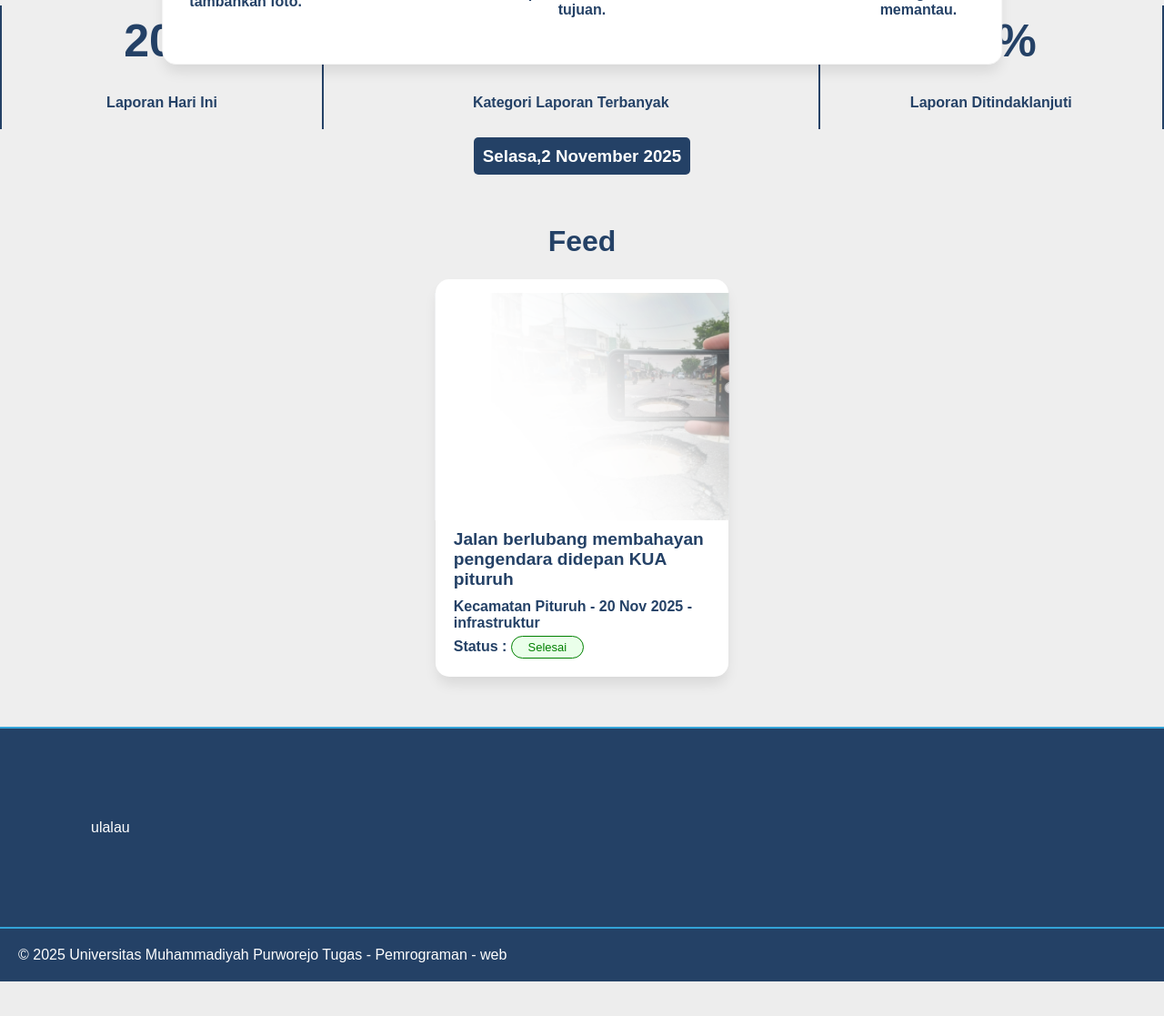
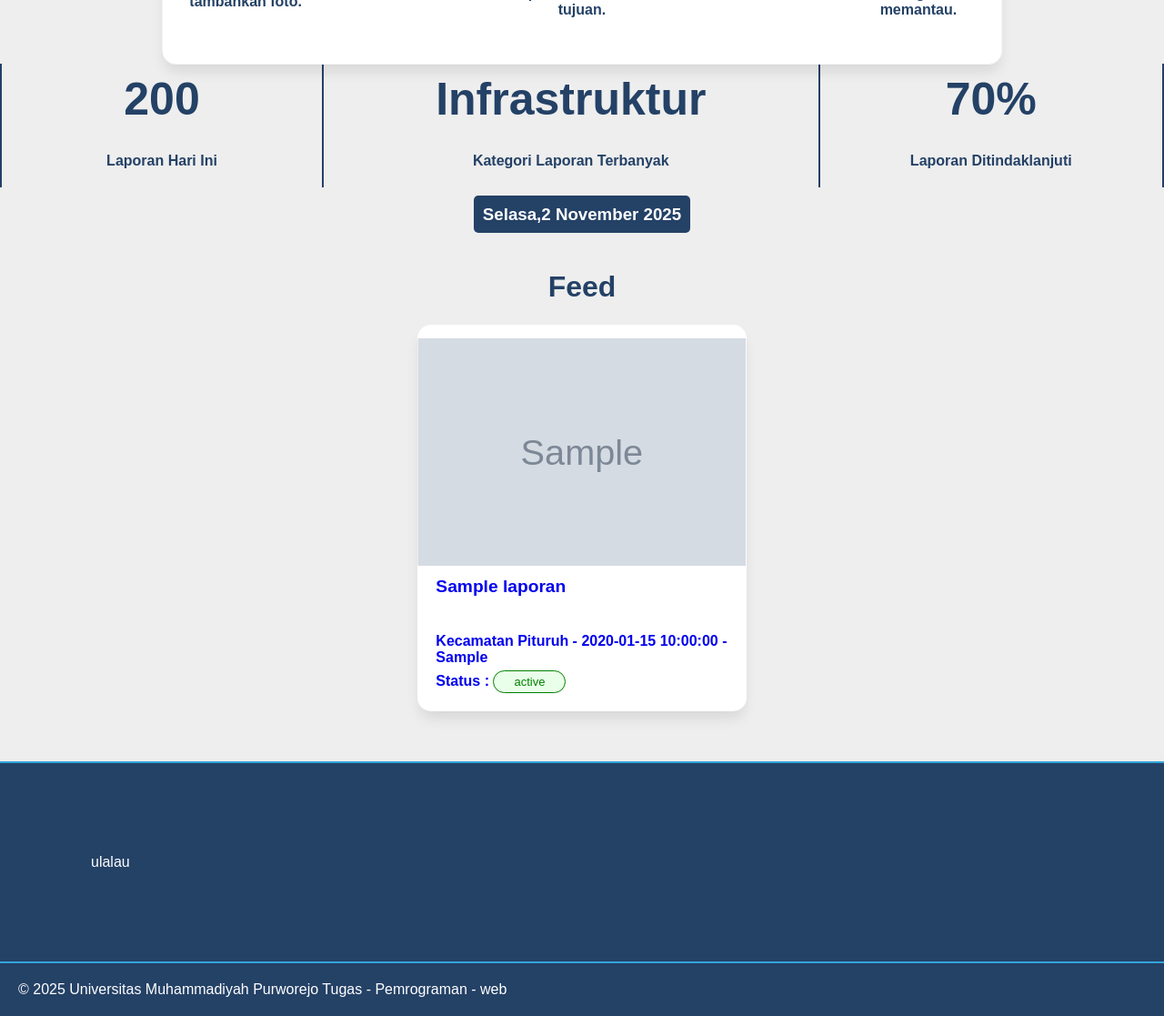
Before and after one commit to listanto-wee/BigProject, a PHP site: page /Home.php in a window 1280 px wide. Shown: the part 914-2031 px from the top of the page at 91% size. Before the commit the page ends 1993 px from the top, so only its background shows below. Run offline with PHP 8.4, Linux system fonts and the light colour scheme; tables that the repository leaves empty or names only in its code hold one stand-in row (values such as "Sample post"); grey boxes marked "Sample" are stand-in pictures.

Commit message:
Sistem feed

```diff
--- a/Home.php
+++ b/Home.php
@@ -1,5 +1,9 @@
+<?php
+include('konfigurasi/koneksi.php');
+?>
+
 <!DOCTYPE html>
-<html lang="en">
+<html lang="id">
 <head>
     <meta charset="UTF-8">
     <meta name="viewport" content="width=device-width, initial-scale=1.0">
@@ -12,10 +16,10 @@
         <img>
         <nav>
             <ol>
-                <li><a href="#alur">Beranda</a></li>
-                <li><a href="#statistik">Laporanku</a></li>
-                <li><a href="">Feed</a></li>
-                <li><a href="#">Peta Laporan</a></li>
+                <li><a href="#alur" id="aheader">Beranda</a></li>
+                <li><a href="#statistik" id="aheader">Laporanku</a></li>
+                <li><a href="" id="aheader">Feed</a></li>
+                <li><a href="#" id="aheader">Peta Laporan</a></li>
             </ol>
         </nav>
         <button></button>
@@ -80,14 +84,24 @@
         <section id="section3">
             <div id="feed">
                     <h3><label>Feed</label></h3>
-                    <div class="posts">
-                        <div class="image"></div>
-                            <article>
-                                <h4>Jalan berlubang membahayan pengendara didepan KUA pituruh</h4>
-                                <p><label>Kecamatan Pituruh</label><label> - </label><label>20 Nov 2025</label><label> - </label><label>infrastruktur</label></p>
-                                <label><p>Status : <button>Selesai</button></p></label>
-                            </article>
-                    </div>
+                    <div class="postfeed">
+
+                        <?php
+                $result = mysqli_query($con,"SELECT * FROM laporan ORDER BY id_laporan DESC LIMIT 6");
+                while($row = mysqli_fetch_assoc($result)){
+                 $laporan = 'laporan.php?id=' . htmlspecialchars($row['id_laporan']);
+                ?>
+                        <a href="<?php echo $laporan;?>"><div class="posts">
+                            <div class="image" style="background-image: url('Gambar/<?php echo $row['file']; ?>');"></div>
+                                <article>
+                                    <h4><?php echo $row['judul']; ?></h4>
+                                    <p><label>Kecamatan Pituruh</label><label> - </label><label><?php echo $row['tanggal']; ?></label><label> - </label><label><?php echo $row['kategori']; ?></label></p>
+                                    <label><p>Status : <button><?php echo $row['status']; ?></button></p></label>
+                                </article>
+                            </div></a>
+                            <?php } ?>
+                        </div>
+
         </section>
 
     </main>
--- a/style.css
+++ b/style.css
@@ -26,7 +26,7 @@
             padding: 10px 10px 10px 30px;
         }
 
-        nav, ol, li,a {
+        nav, ol, li,#aheader {
             list-style-type: none;
             float: right;
             position: relative;
@@ -35,14 +35,14 @@
             z-index: 500;
         }
 
-        a{
+        #aheader{
             color: #244166;
             padding: 5px;
             font-weight: bold;
 
         }
 
-        a:hover{
+        #aheader:hover{
             color: white;
             background-color: #244166;
             border-radius: 5px;
@@ -186,7 +186,7 @@
 
          #statistik{
             position: relative;
-            margin: -5% 0px 5% 0px;
+            margin: 0;
             left: 50%;
             transform: translate(-50%);
             color:  #244166;
@@ -198,7 +198,6 @@
          }
 
          #statistik table{
-
             margin: 0 auto;
             border-collapse: collapse;
          }
@@ -242,11 +241,20 @@
             left: 50%;
             transform: translate(-50%);
             width: 90%;
+            max-height: 90%x;
             color:  #244166;
             text-align: center;
             vertical-align: top;
             z-index: 1;
             border-radius: 15px;
+        }
+
+        #feed .postfeed{
+            display: flex;
+            width: 98%;
+            max-height: 800px;
+            display: inline-block;
+            position: relative;
         }
 
         #feed label{
@@ -261,13 +269,21 @@
             margin: 5px;
             background-color: white;
             border-radius: 15px;
-            width: 28%;
+            width: 32%;
             box-shadow: 0px 10px 15px -3px rgba(0, 0, 0, 0.1);
             position: relative;
             display: inline-block;
          }
 
          #feed .posts h4{
+            overflow-wrap: break-word;
+            text-overflow: ellipsis;
+            display: -webkit-box;
+            -webkit-line-clamp: 2;
+            -webkit-box-orient: vertical;
+            line-height: 1.4em; /* Tinggi satu baris */
+            height: 2.8em;
+            overflow: hidden;
             text-align: left;
             font-size: larger;
             margin: 10px 0px 10px 0px;
@@ -276,7 +292,7 @@
             position: relative;
             left: 50%;
             transform: translate(-50%);
-            background: url(Gambar/Bg.png);
+            /*background: url(Gambar/Bg.png);*/
             background-repeat: no-repeat;
             background-position: center;
             background-size: cover;
@@ -319,7 +335,12 @@
             cursor: default;
          }
 
+         #feed .postfeed .posts a{
+            color: #244166;
+            padding: 0px;
+            font-weight: bold;
 
+        }
 
 
 
```
Also changed, not shown: laporan.php (added, +47 -0 lines), post.php (+56 -11 lines), Gambar/101823.jpg (added), Gambar/BAKSO KATROK.png (added), Gambar/Gemini_Generated_Image_3blwul3blwul3blw.png (added), Gambar/Hari AIDS.png (added), Gambar/Hari Disabilitas - Bupati.png (added), Gambar/Untitled design (28).png (added), Gambar/WhatsApp Image 2025-11-24 at 17.31.10_fb79d3aa.jpg (added), 5 other files.
